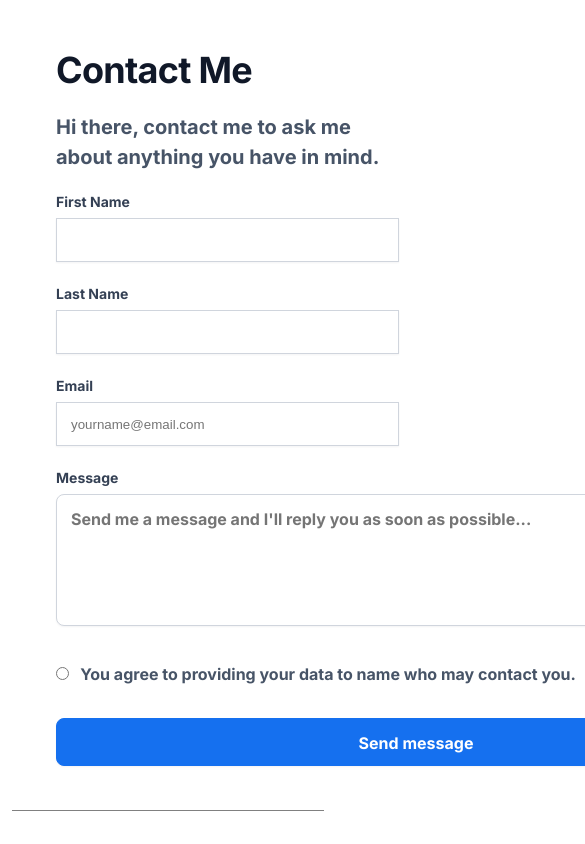
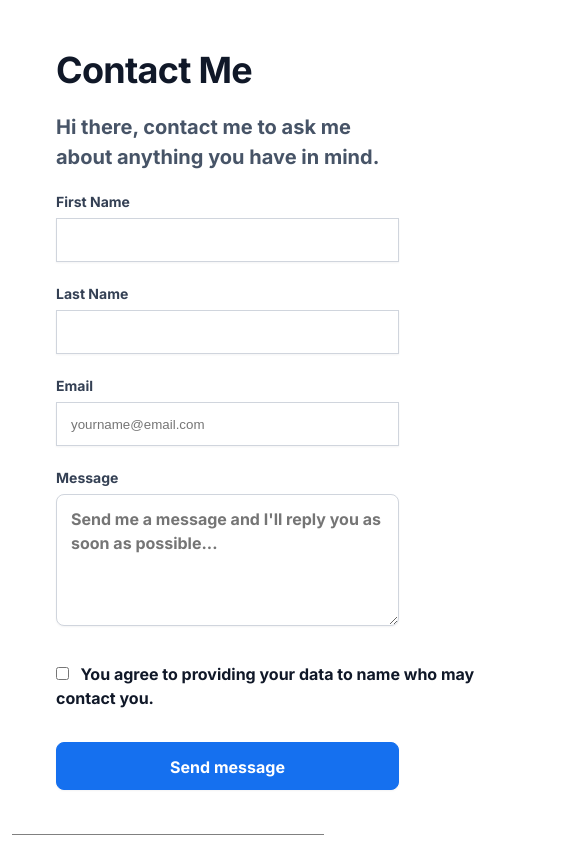
Before and after one commit to Petsamuel/linktree-clone, a React (Create React App) app: page /contact in a window 390 px wide. Shown: the top 844 px of the page, 585 px wide, since content can reach past the window. Built offline with nearby package versions, Linux system fonts and the light colour scheme.

Commit message:
responsiveness

```diff
--- a/src/App.css
+++ b/src/App.css
@@ -127,6 +127,7 @@ font-weight: 500;
 font-size: 14px;
 line-height: 20px;
 color: #F83F23;
+padding-top:5px;
 
 }
 
@@ -394,8 +395,27 @@ main {
   border: 1px solid #D0D5DD;
   box-shadow: 0px 1px 2px rgba(16, 24, 40, 0.05);
 }
+textarea{
+  width: 343px;
+  height: 132px;
+  border: 1px solid #D0D5DD;
+box-shadow: 0px 1px 2px rgba(16, 24, 40, 0.05);
+border-radius: 8px;
+}
+.radio_button>span {
+  text-align:justify;
+  width: 50%;
+height: 48px;
+  word-break: keep-all;
+  font-weight: 400;
+font-size: 16px;
+line-height: 24px;
 
-
+}
+.form-footer-text>input {
+  width: 343px;
+height: 48px;
+}
 
 
 }
--- a/src/components/contact.js
+++ b/src/components/contact.js
@@ -70,8 +70,8 @@ function Contact() {
                 <div className="error-message"></div>
               </div>
               <span className="radio_button">
-                <input type="radio" id="" /> &nbsp; You agree to providing your
-                data to name who may contact you.
+                <input type="checkbox" id="" /> &nbsp; <span>You agree to providing your
+                data to name who may contact you.</span>
               </span>
             </div>
             <div className="form-footer-text">
```
